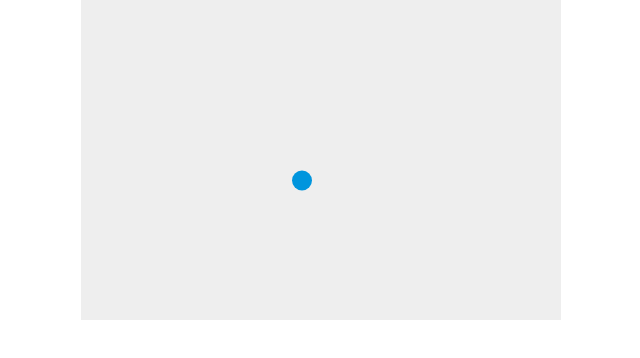
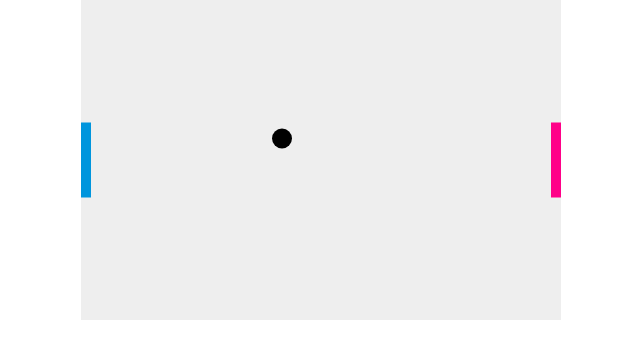
Before and after one commit to 4transcendence2/webgame, a plain HTML site: page index.html in a window 1280 px wide. Shown: the whole page, without its empty margins (319-959 px from the left). Drawn offline with Linux system fonts and the light colour scheme.

Commit message:
Update 2paddle

```diff
--- a/index.html
+++ b/index.html
@@ -21,10 +21,37 @@
   var dy = -1.5; //숫자 크기가 속도를 결정
   var ballRadius = 10;
 
+  var paddleHeight = 75;
+  var paddleWidth = 10;
+
+  var bluePaddleY = (canvas.height-paddleHeight)/2;
+  var upPressedBlue = false;
+  var downPressedBlue = false;
+
+  var redPaddleY = (canvas.height-paddleHeight)/2;
+  var upPressedRed = false;
+  var downPressedRed = false;
+
   const drawBall = () => {
     ctx.beginPath();
     ctx.arc(x, y, ballRadius, 0, Math.PI*2);
+    ctx.fillStyle = "#000000";
+    ctx.fill();
+    ctx.closePath();
+  }
+
+  function drawBluePaddle() {
+    ctx.beginPath();
+    ctx.rect(0, bluePaddleY, paddleWidth, paddleHeight);
     ctx.fillStyle = "#0095DD";
+    ctx.fill();
+    ctx.closePath();
+  }
+
+  function drawRedPaddle() {
+    ctx.beginPath();
+    ctx.rect(canvas.width-paddleWidth, redPaddleY, paddleWidth, paddleHeight);
+    ctx.fillStyle = "#FF0088";
     ctx.fill();
     ctx.closePath();
   }
@@ -32,19 +59,58 @@
   function draw() {
     ctx.clearRect(0, 0, canvas.width, canvas.height); //clear
     drawBall();
+    drawBluePaddle();
+    drawRedPaddle();
     x += dx;
     y += dy;
-    if (y + dy < 0) {
-      dy = -dy;
-    } else if (y + dy > canvas.height) {
-      dy = -dy;
+    if (y + dy < ballRadius || y + dy > canvas.height-ballRadius) {
+      dy *= -1;
     }
-    if (x + dx < 0) {
-      dx *= -1;
-    } else if (x + dx > canvas.width) {
+    if (x + dx < ballRadius || x + dx > canvas.width-ballRadius) {
       dx *= -1;
     }
+    if (upPressedRed && redPaddleY > 0) {
+      redPaddleY -= 5;
+    } else if (downPressedRed && redPaddleY < canvas.height - paddleHeight) {
+      redPaddleY += 5;
+    }
+    if (upPressedBlue && bluePaddleY > 0) {
+      bluePaddleY -= 5;
+    } else if (downPressedBlue && bluePaddleY < canvas.height - paddleHeight) {
+      bluePaddleY += 5;
+    }
   }
+  const keyDownHandler = (e) => {
+    if (e.keyCode === 38) {
+      upPressedRed = true;
+    } else if (e.keyCode === 40) {
+      downPressedRed = true;
+    }
+
+    if (e.keyCode === 87) {
+      upPressedBlue = true;
+    } else if (e.keyCode === 83) {
+      downPressedBlue = true;
+    }
+  }
+
+  const keyUpHandler = (e) => {
+    console.log(e.keyCode); // 방향키 위 : 38, 방향키 아래 : 40, 'w' : 87, 's': 83, esc : 27
+    if (e.keyCode === 38) {
+      upPressedRed = false;
+    } else if (e.keyCode === 40) {
+      downPressedRed = false;
+    }
+
+    if (e.keyCode === 87) {
+      upPressedBlue = false;
+    } else if (e.keyCode === 83) {
+      downPressedBlue = false;
+    }
+  }
+
+  document.addEventListener("keydown", keyDownHandler, false);
+  document.addEventListener("keyup", keyUpHandler, false);
   setInterval(draw, 10); //10ms 마다 draw 중
 
 
```
